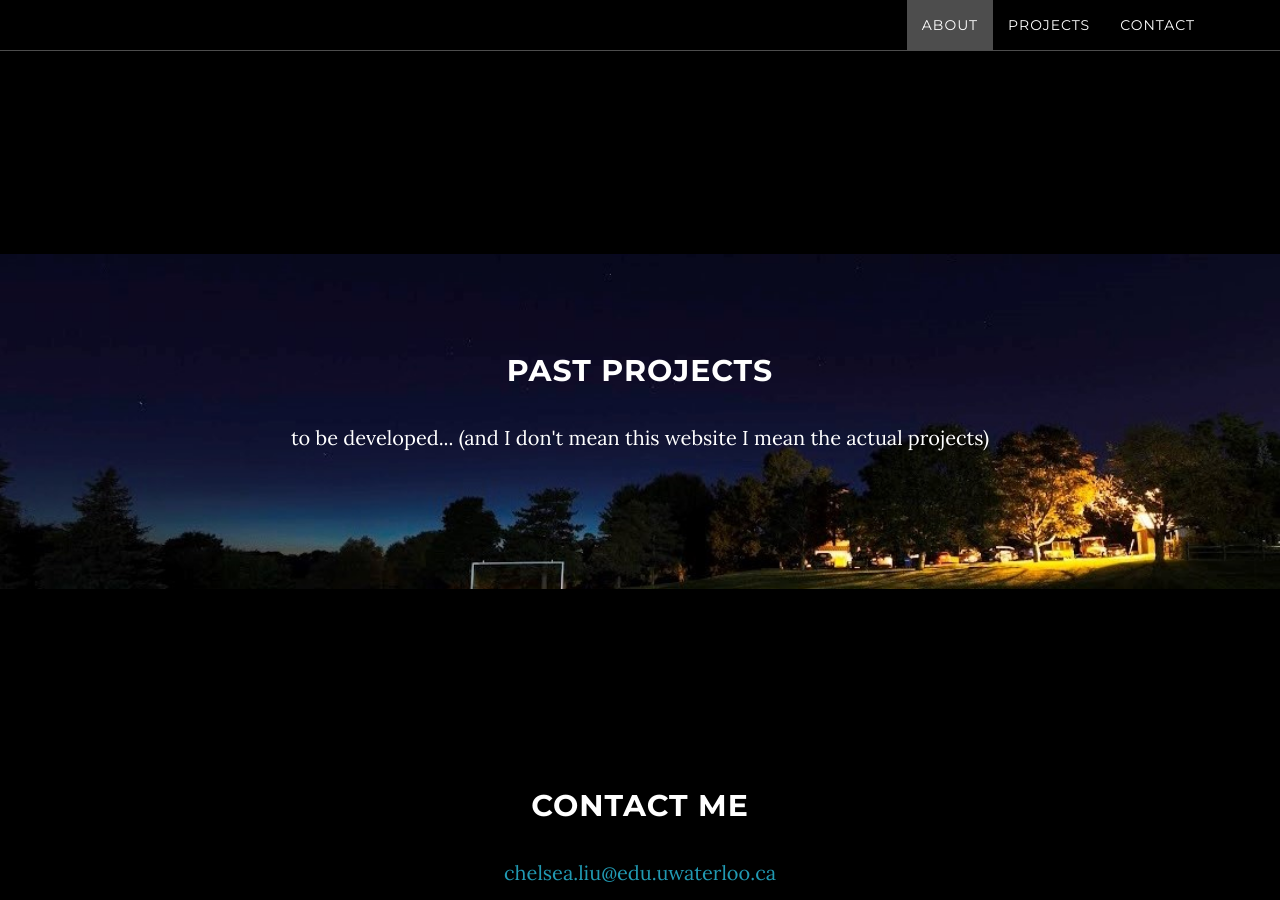
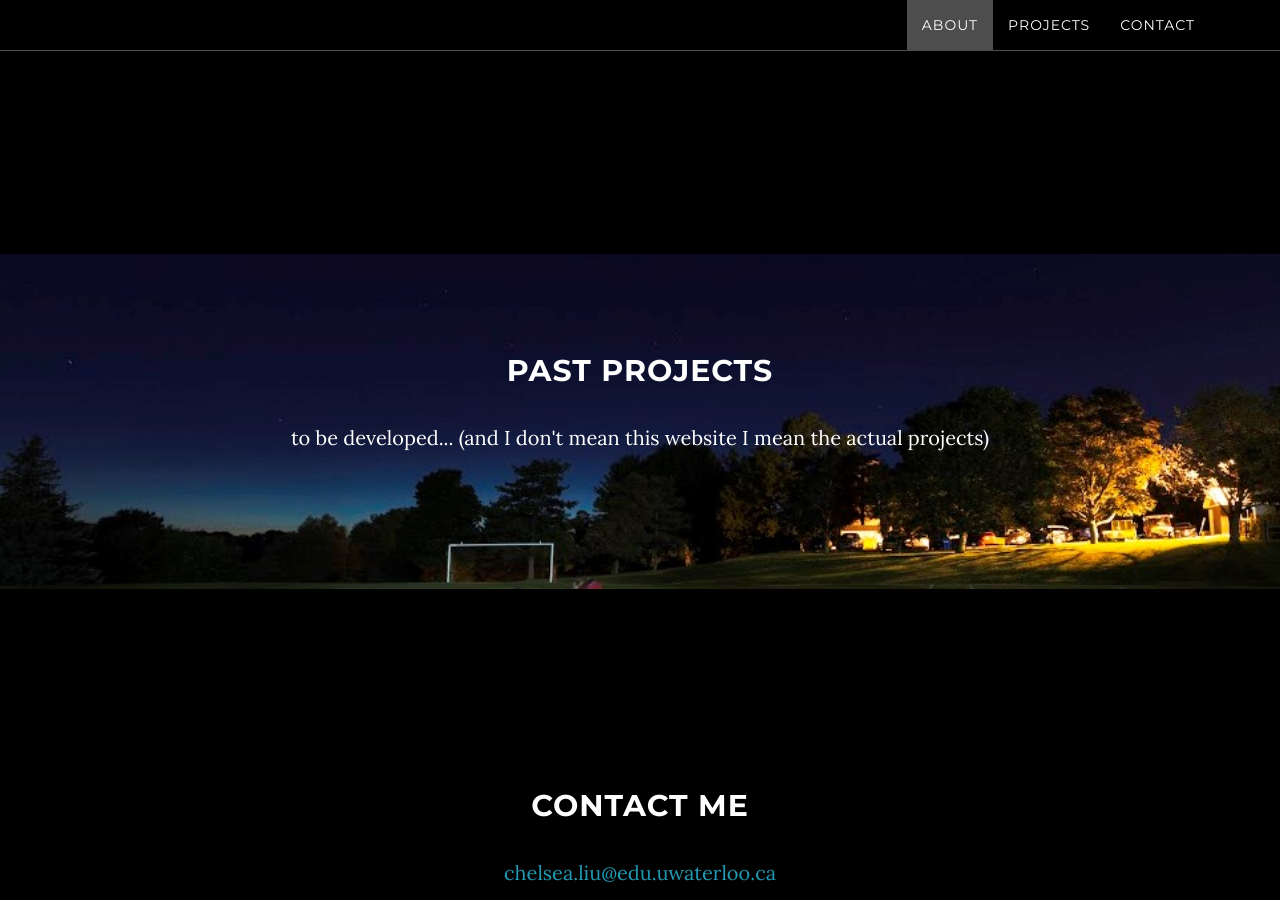
Before and after one commit to zchelseal/GoodRock, a Jekyll site: the page built from index.html, in a window 1280 px wide and 900 px high, scrolled down 1382 px. Built offline with Jekyll 4.4.1, drawn with Linux system fonts in a browser that asks for light colours.

Commit message:
Re-edited second background image

```diff
--- a/_includes/css/grayscale.css
+++ b/_includes/css/grayscale.css
@@ -256,7 +256,7 @@ a:focus {
     width: 100%;
     padding: 50px 0;
     color: #fff;
-    background: url(/img/downloads-bg.jpg) no-repeat center center scroll;
+    background: url(/img/bg03.jpg) no-repeat center center scroll;
     background-color: {{ site.color.primary-dark }};
     -webkit-background-size: cover;
     -moz-background-size: cover;
```
Also changed, not shown: img/bg03.jpg (added), img/downloads-bg.jpg (deleted), 3 other files.
